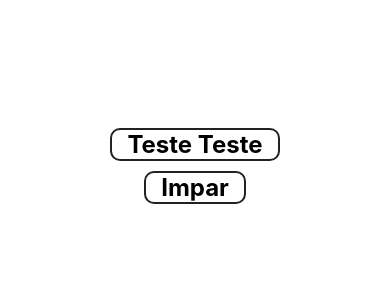
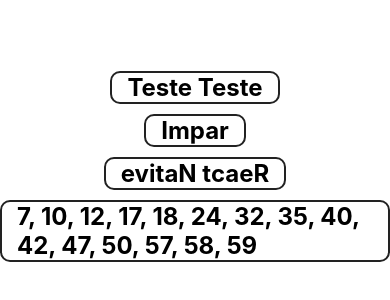
Before and after one commit to joaohhenriq/react-native-exercicios, a React Native app: screen / in a window 390 px wide. Shown: the part 256-556 px from the top of the page. Built offline with nearby package versions, Linux system fonts and the light colour scheme.

Commit message:
Sistema de módulos: Import/Export

```diff
--- a/src/App.js
+++ b/src/App.js
@@ -2,13 +2,16 @@
 import {View, Text, StyleSheet} from 'react-native'
 import Simples from './componentes/Simples'
 import ParImpar from './componentes/ParImpar'
+import {Inverter, MegaSena} from './componentes/Multi'
 
 export default class App extends Component {
   render(){
     return (
       <View style={styles.container}>
-        <Simples style={styles.simples} texto="Teste Teste"/>
+        <Simples texto="Teste Teste"/>
         <ParImpar numero={31} />
+        <Inverter texto='React Native' />
+        <MegaSena numeros={15} />
       </View>
     )
   }
--- /dev/null
+++ b/src/componentes/Multi.js
@@ -0,0 +1,24 @@
+import React from 'react'
+import {View, Text} from 'react-native'
+import Padrao from '../estilo/Padrao'
+
+export const Inverter = props => {
+    const inv = props.texto.split('').reverse().join('')
+    return <Text style={Padrao.ex}>{inv}</Text>
+}
+
+export const MegaSena = props => {
+    const [min, max] = [1, 60]
+    const numeros = Array(props.numeros || 6).fill(0)
+
+    for(let i = 0; i< numeros.length; i++){
+        let novo = 0
+        while(numeros.includes(novo)){
+            novo = Math.floor(Math.random() * (max - min + 1)) + min
+        }
+        numeros[i] = novo
+    }
+
+    numeros.sort((a,b) => a - b)
+    return <Text style={Padrao.ex}>{numeros.join(', ')}</Text>
+}
```
